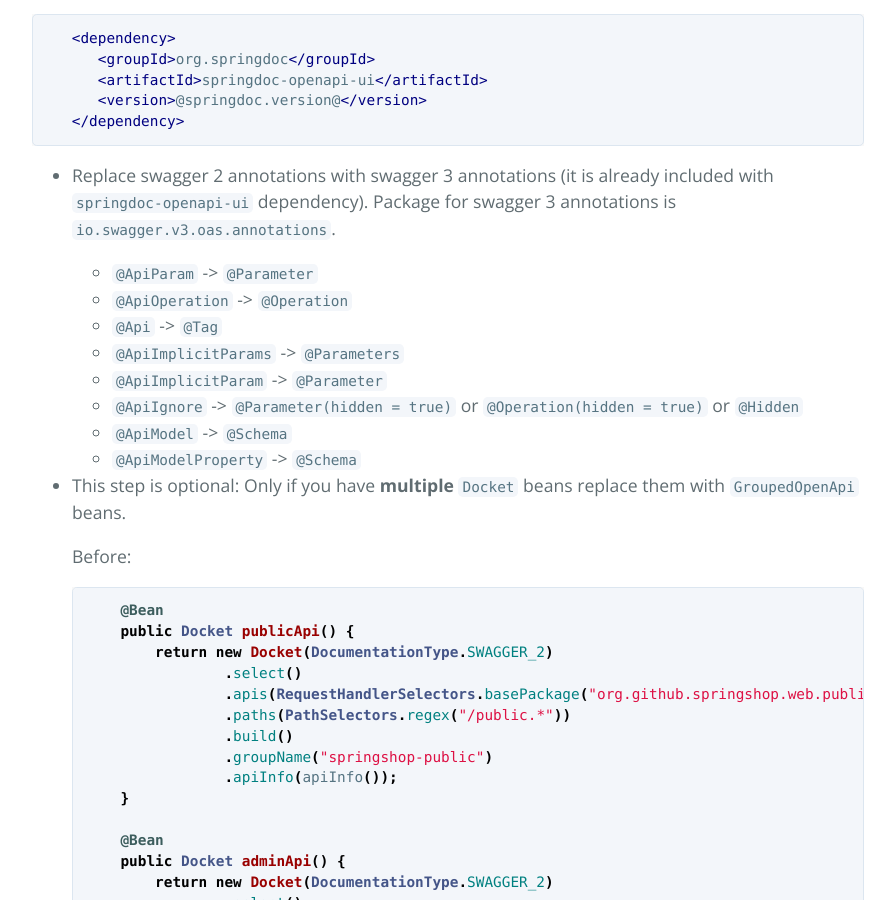
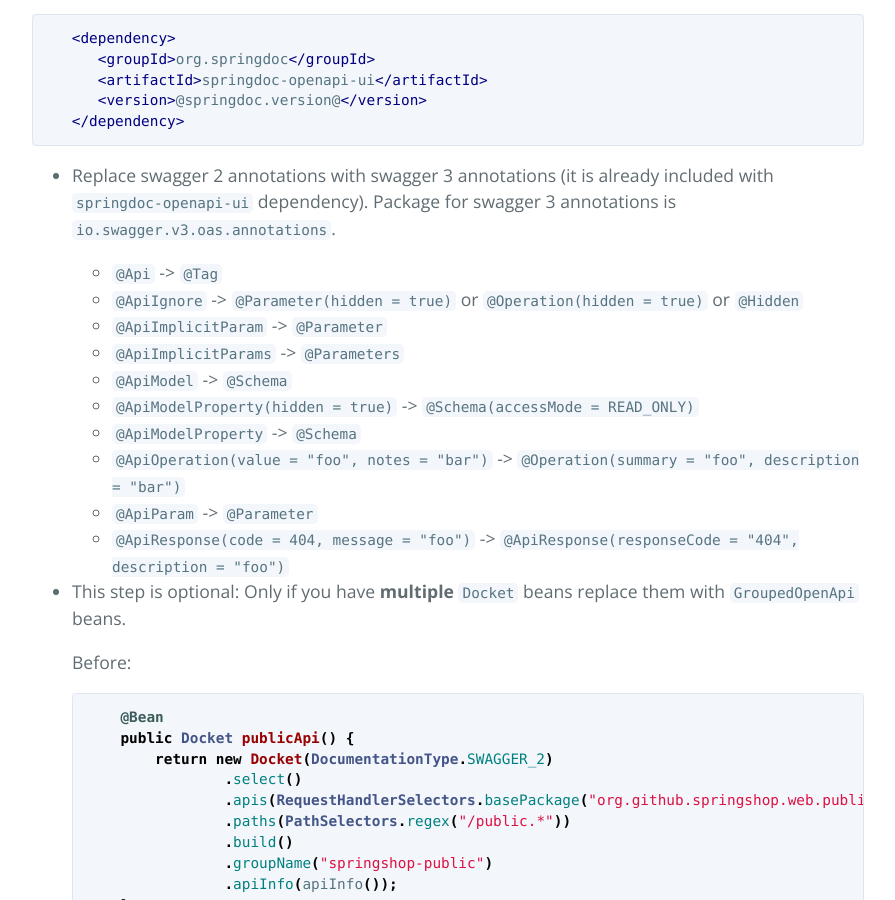
Before and after one commit to springdoc/springdoc.github.io, a Jekyll site: the page built from src/main/resources/migrating-from-springfox.md, in a window 1280 px wide and 900 px high, scrolled down 412 px. Shown: the whole window, without its empty margins (192-1087 px from the left). Built offline with Jekyll 4.4.1, drawn with Linux system fonts in a browser that asks for light colours.

Commit message:
doc: add some examples for Springfox migration

```diff
--- a/src/main/resources/migrating-from-springfox.md
+++ b/src/main/resources/migrating-from-springfox.md
@@ -17,15 +17,16 @@ layout: default
 + Replace swagger 2 annotations with swagger 3 annotations (it is already included with `springdoc-openapi-ui` dependency).
 Package for swagger 3 annotations is `io.swagger.v3.oas.annotations`.
 
+  - `@Api` -> `@Tag`
+  - `@ApiIgnore` -> `@Parameter(hidden = true)` or `@Operation(hidden = true)` or `@Hidden`
+  - `@ApiImplicitParam` -> `@Parameter`
+  - `@ApiImplicitParams` -> `@Parameters`
+  - `@ApiModel` -> `@Schema`
+  - `@ApiModelProperty(hidden = true)` -> `@Schema(accessMode = READ_ONLY)`
+  - `@ApiModelProperty` -> `@Schema`
+  - `@ApiOperation(value = "foo", notes = "bar")` -> `@Operation(summary = "foo", description = "bar")`
   - `@ApiParam` -> `@Parameter`
-  - `@ApiOperation` -> `@Operation`
-  - `@Api` -> `@Tag`
-  - `@ApiImplicitParams` -> `@Parameters`
-  - `@ApiImplicitParam` -> `@Parameter`
-  - `@ApiIgnore` -> `@Parameter(hidden = true)` or `@Operation(hidden = true)` or `@Hidden`
-  - `@ApiModel` -> `@Schema`
-  - `@ApiModelProperty` -> `@Schema`
-
+  - `@ApiResponse(code = 404, message = "foo")` -> `@ApiResponse(responseCode = "404", description = "foo")`
 
 + This step is optional: Only if you have **multiple** `Docket` beans replace them with `GroupedOpenApi` beans.
 
```
